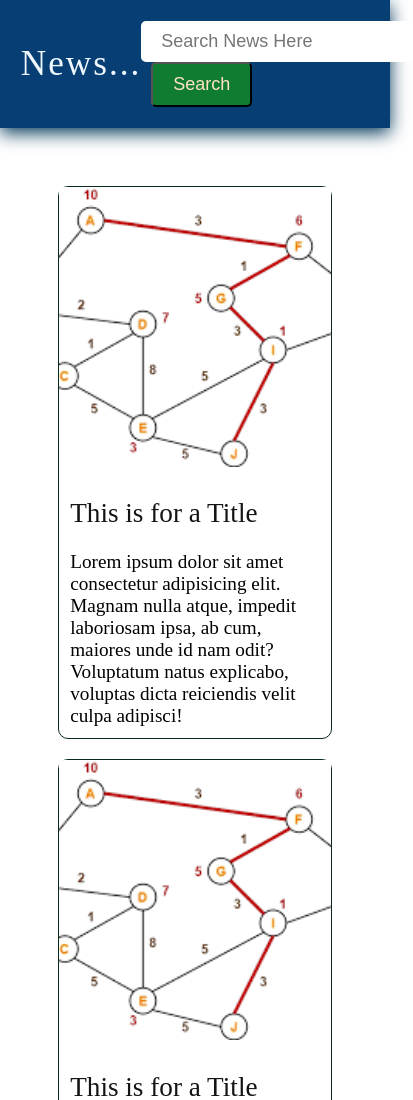
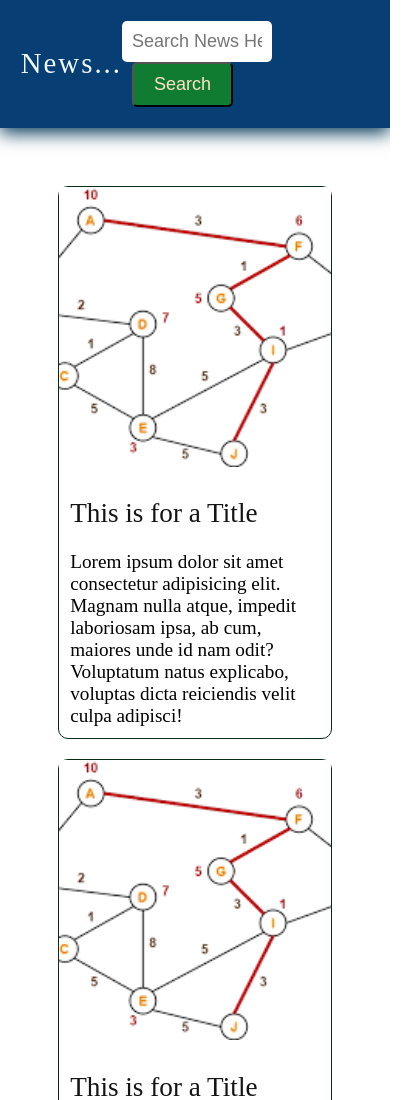
Before and after one commit to Algo-Master/NEWS-API-Project, a plain HTML site: page index.html in a window 390 px wide. Shown: the top 1100 px of the page, 413 px wide, since content can reach past the window. Drawn offline with Linux system fonts and the light colour scheme.

Commit message:
Made the UI Responsive for mobile devices

```diff
--- a/style.css
+++ b/style.css
@@ -93,5 +93,14 @@ nav {
 }
 
 @media(max-width: 500px) {
-
+    .navbar .logo {
+        font-size: 1.8rem;
+    }
+    #Search-Input {
+        max-width: 150px;
+        padding: 10px 10px;
+    }
+    .Blog-Card {
+        width: 100%;
+    }
 }
```
